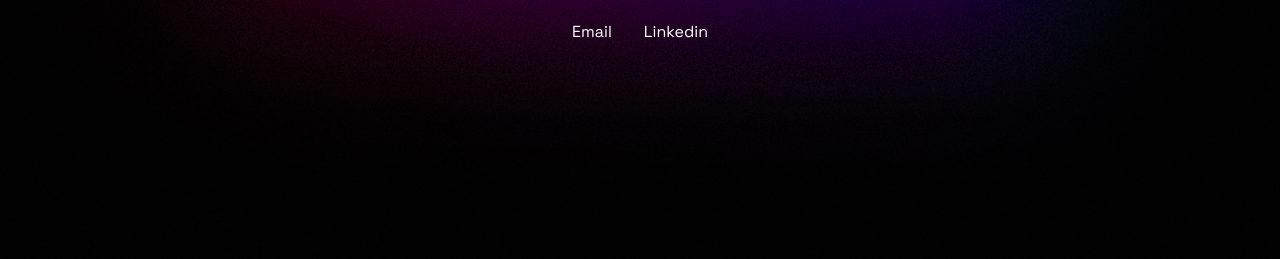
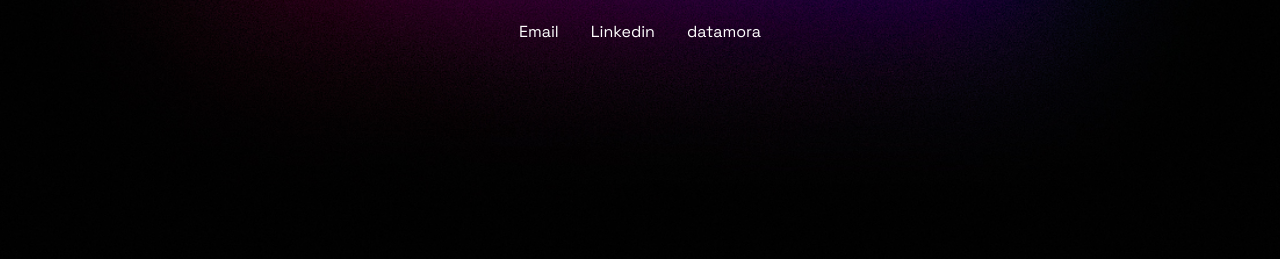
Before and after one commit to Tav37/portfoliotestgmt, a website: page index.html in a window 1280 px wide. Shown: the part 541-800 px from the top of the page. Drawn offline with nearby package versions, Linux system fonts and the light colour scheme.

Commit message:
add datamora link

```diff
--- a/index.html
+++ b/index.html
@@ -74,7 +74,9 @@ height="0" width="0" style="display:none;visibility:hidden"></iframe></noscript>
         <div class="links">
           <a href="mailto:octave.silva37@gmail.com" target="_blank">Email</a>
           <a href="https://www.linkedin.com/in/octave-silva-345637196/" target="_blank">Linkedin</a>
+          <a href="https://www.datamora.fr/" target="_blank">datamora</a>
         </div>
+
       </div>
     </div>
   </section>
```
